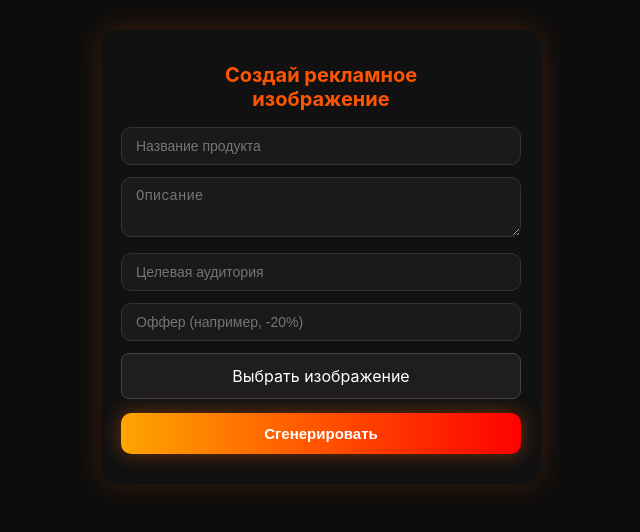
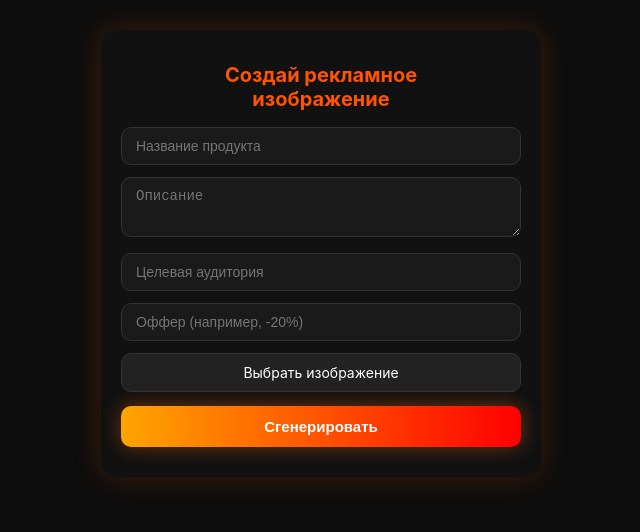
Before and after one commit to gg9737/test, a plain HTML site: page index.html in a window 1280 px wide. Shown: the whole page, without its empty margins (319-959 px from the left). Drawn offline with Linux system fonts and the light colour scheme.

Commit message:
Add files via upload

```diff
--- a/style.css
+++ b/style.css
@@ -51,22 +51,18 @@ textarea {
   width: 100%;
   max-width: 100%;
   box-sizing: border-box;
-
-  padding: 12px;
-  background-color: #1e1e1e;
-  border: 1px solid #444;
-  border-radius: 8px;
+  padding: 10px;
+  background: #222;
+  color: white;
   text-align: center;
+  border-radius: 10px;
+  border: 1px solid #333;
   cursor: pointer;
-  color: white;
-  transition: background-color 0.3s ease;
+  margin-bottom: 8px;
+  font-size: 14px;
   overflow: hidden;
   white-space: nowrap;
   text-overflow: ellipsis;
-}
-
-.custom-file-upload:hover {
-  background: #2c2c2c;
 }
 
 input[type="file"] {
@@ -132,3 +128,9 @@ button[type="submit"]:hover {
 .buttons a:hover {
   background: #2c2c2c;
 }
+
+/* Добавлено: фиксация цвета текста на thank you */
+#thankYouContainer,
+#thankYouContainer * {
+  color: #fff !important;
+}
```
